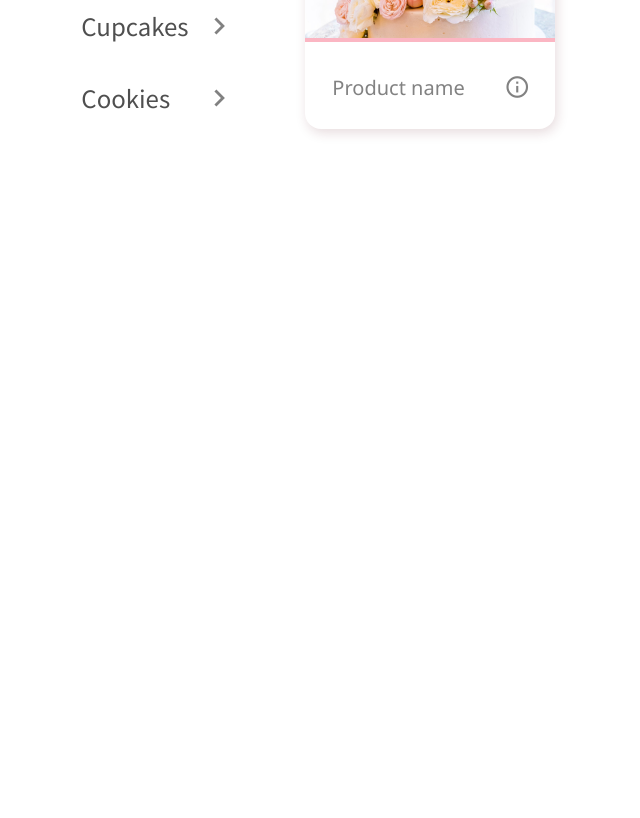
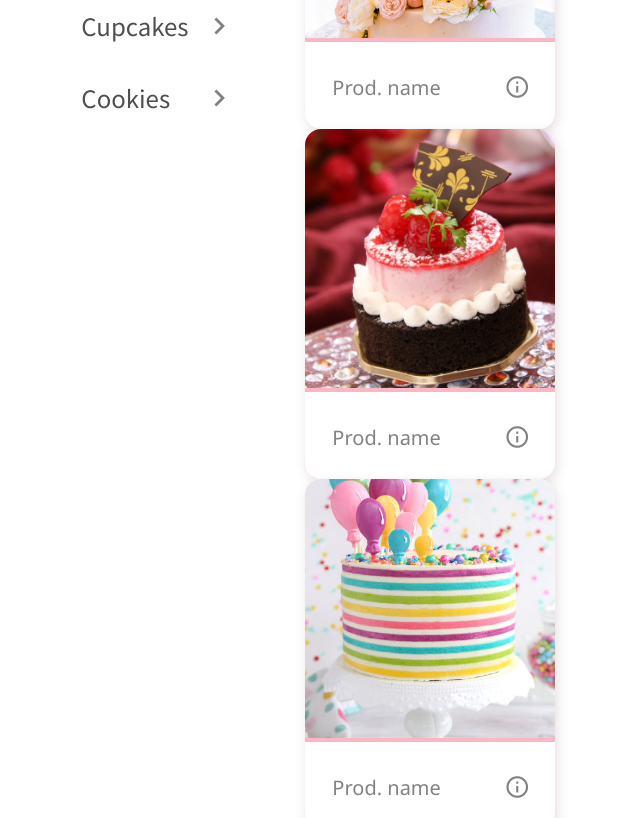
Before and after one commit to Dender46/sweet-bakery, a React (Create React App) app: page / in a window 1280 px wide. Shown: the part 380-1198 px from the top of the page, without its empty margins (62-702 px from the left). Before the commit the page ends 904 px from the top, so only its background shows below. Built offline with nearby package versions, Linux system fonts and the light colour scheme; a web font is replaced by a local one.

Commit message:
Add dynamic data for Product

```diff
--- a/src/App.tsx
+++ b/src/App.tsx
@@ -12,6 +12,13 @@ function App () {
   const [mountProfilePopup, setMountProfilePopup] = useState(false);
   const profilePopupRef: React.RefObject<HTMLDivElement> = React.useRef(null);
 
+  const productsInfo: Array<{image: String, title : String}> = [
+    {image: 'cake0.jpg', title: 'Prod. name'},
+    {image: 'cake1.jpg', title: 'Prod. name'},
+    {image: 'cake2.jpg', title: 'Prod. name'},
+    {image: 'cake3.jpg', title: 'Prod. name'}
+  ];
+
   return (
     <div className="App">
       <UpperBar toggleProfilePopup={toggleProfilePopup} />
@@ -20,7 +27,7 @@ function App () {
         <ProfilePopup mounted={mountProfilePopup}/>
       </div>
       <div className="products-container">
-        <Product />
+        {productsInfo.map((props) => ( <Product image={props.image} title={props.title} /> ))}
       </div>
     </div>
   );
--- a/src/components/Product.tsx
+++ b/src/components/Product.tsx
@@ -1,12 +1,12 @@
 import React from 'react';
 import './Product.css';
 
-function Product() {
+function Product( props : {image: String, title:String} ) {
     return (
         <div className="Product">
-            <img className="prod-image" alt="" src="images/cakes/cake0.jpg"/>
+            <img className="prod-image" alt="" src={"images/cakes/" + props.image}/>
             <br />
-            <h2  className="prod-title" > Product name </h2>
+            <h2  className="prod-title" > {props.title} </h2>
             <i className="info-button material-icons" >info_outline</i>
         </div>
     )
```
